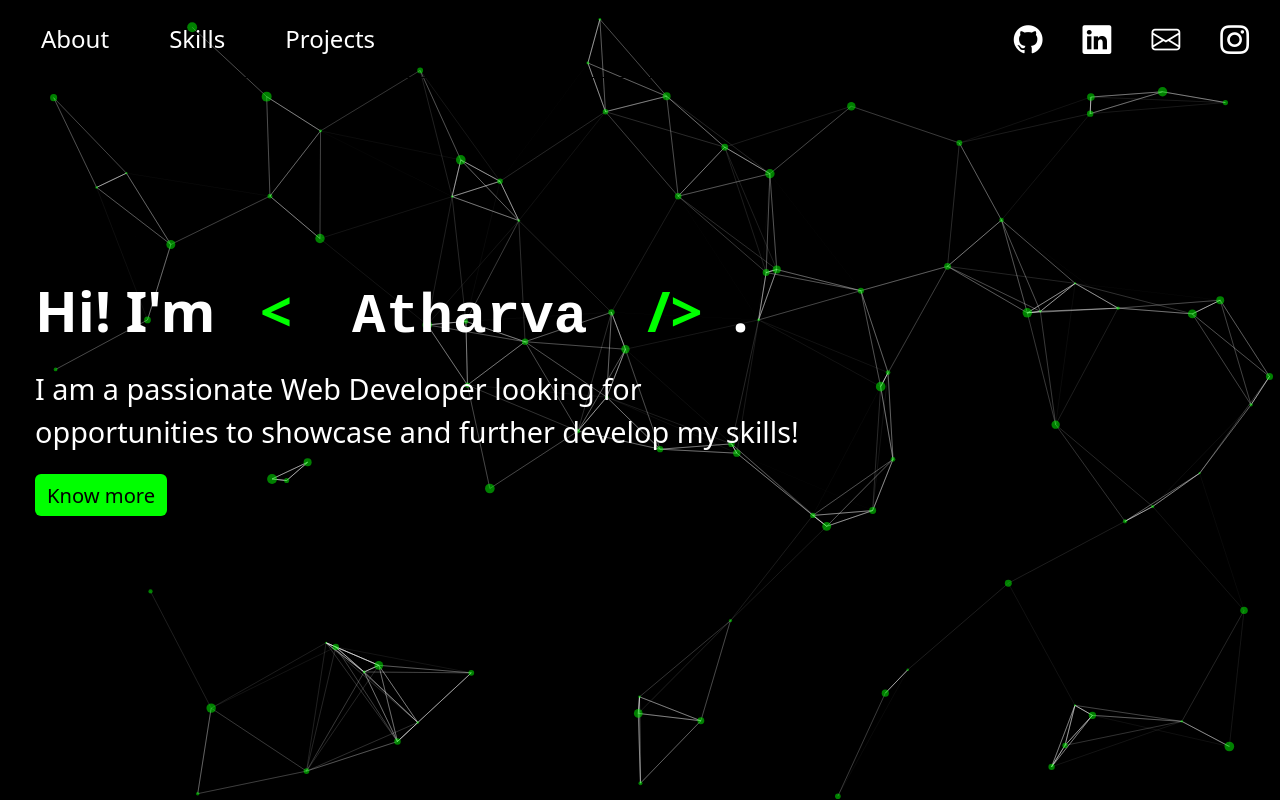
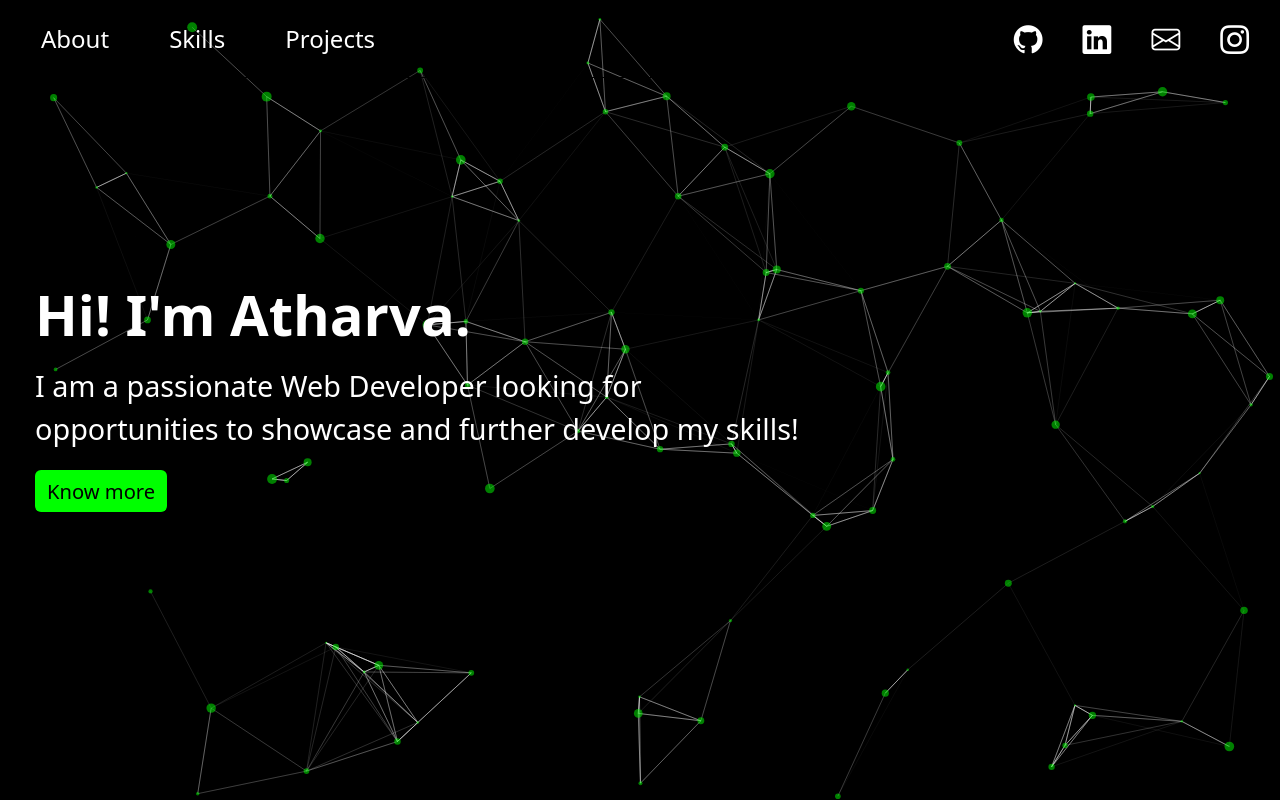
Before and after one commit to atharva-kakarot/my-react-portfolio, a React (Vite) app: page / in a window 1280 px wide. Built offline with nearby package versions, Linux system fonts and the light colour scheme.

Commit message:
Jumbotron text changes

```diff
--- a/src/components/Jumbotron/Jumbotron.css
+++ b/src/components/Jumbotron/Jumbotron.css
@@ -18,19 +18,8 @@
 .display-4 {
     font-weight: bold;
     line-height: 1.5em;
-    font-size: 3.5em;
 }
 
 .lead {
     font-size: 1.8em;
 }
-
-.tag-syntax {
-    color: lime;
-    font-size: 1em;
-}
-
-#tag-text {
-    font-family: monospace;
-    font-size: 1em;
-}
--- a/src/components/Jumbotron/Jumbotron.tsx
+++ b/src/components/Jumbotron/Jumbotron.tsx
@@ -6,11 +6,7 @@ const Jumbotron = () => {
   return (
     <div className="jumbotron">
       <div id="text-div">
-        <h1 className="display-4">
-          Hi! I'm <span className="tag-syntax">&lt;</span>
-          <span id="tag-text">Atharva</span>
-          <span className="tag-syntax">/&gt;</span>.
-        </h1>
+        <h1 className="display-4">Hi! I'm Atharva.</h1>
         <p className="lead">
           I am a passionate Web Developer looking for opportunities to showcase
           and further develop my skills!
```
